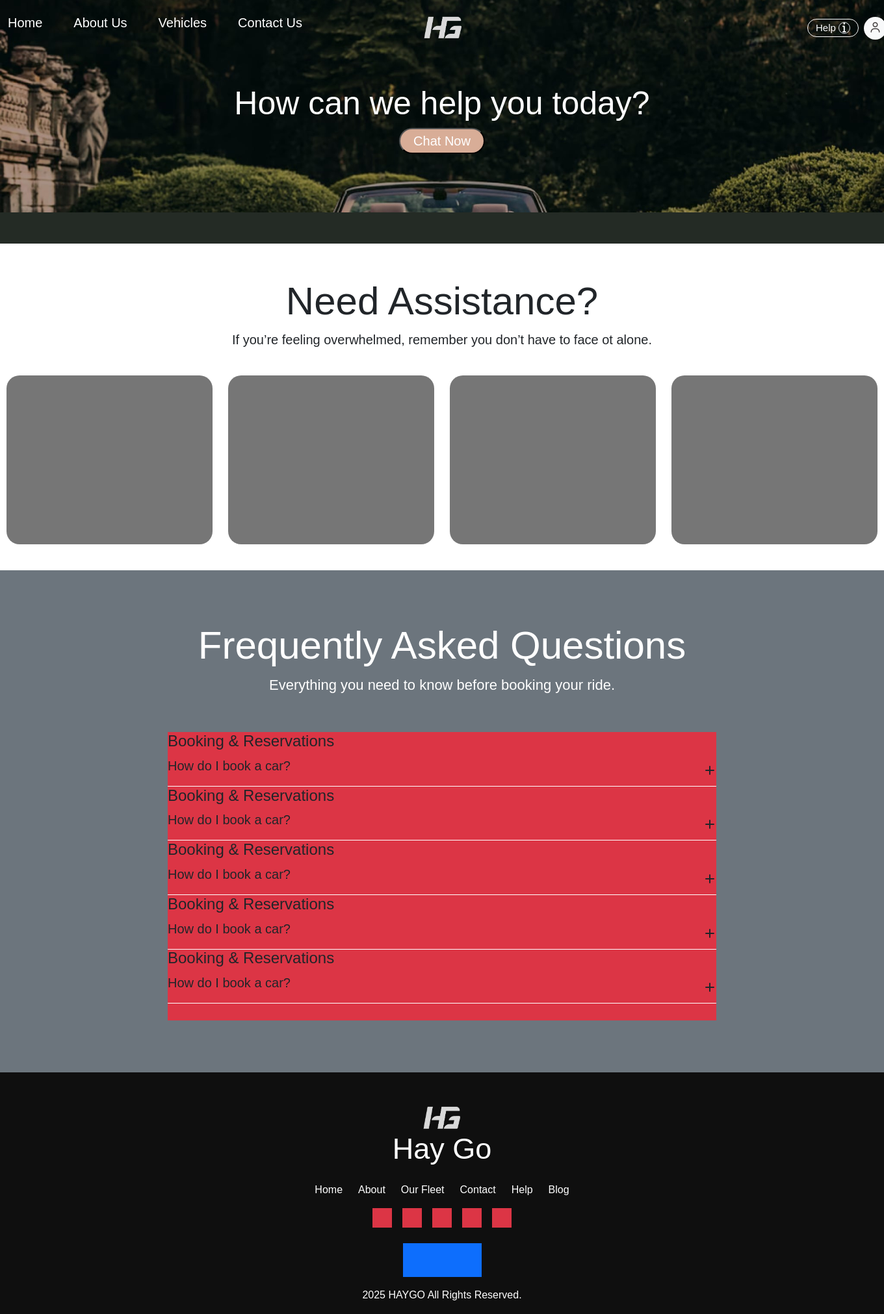
After one commit to devCarlJoseph/haygo-car-rental, a PHP site: page /help.php in a window 1360 px wide. The commit adds this page. Shown: the whole page at 65% size. Run offline with PHP 8.4, Linux system fonts and the light colour scheme; some libraries are stand-ins or nearby versions; some web fonts are replaced.

Commit message:
new changes

```diff
--- a/header.php
+++ b/header.php
@@ -25,7 +25,7 @@
                         <a class="text-decoration-none text-white" href="index.php"><li>Home</li></a>
                         <a class="text-decoration-none text-white" href="about.php"><li>About Us</li></a>
                         <a class="text-decoration-none text-white" href="vehicles.php"><li>Vehicles</li></a>
-                        <li>Contacts</li>
+                        <a class="text-decoration-none text-white" href="contact.php"><li>Contact Us</li></a>
                     </ul>
                 </div>
                 <div>
@@ -35,7 +35,7 @@
                 <div class="d-flex justify-content-center align-items-center gap-2">
                     <div class="bg-transparent d-flex justify-content-center align-items-center gap-1 rounded-5 border border-white text-white"
                         style="width: 4.95rem; height: 1.75rem; font-size: 0.938rem">
-                        Help
+                        <a class="text-decoration-none text-white" href="help.php">Help</a>
                         <div class="bg-transparent rounded-5 d-flex justify-content-center align-items-center border"
                             style="width: 1.125rem; height: 1.125rem">
                             <i class="fa-solid fa-info"></i>
--- /dev/null
+++ b/help.php
@@ -0,0 +1,128 @@
+<?php
+require_once 'header.php';
+?>
+
+<section class="text-white d-flex align-items-center justify-content-center"
+    style="background-image: url('src/assets/images/hero.jpg'); background-size: cover; background-repeat: no-repeat; background-position: top; height: 20.563rem; margin-top: -5rem;">
+    <div class="d-flex flex-column align-items-center" style="margin-top: 2.5rem">
+        <h1 style="font-size: 3.125rem">How can we help you today?</h1>
+        <button class="text-white" style="width: 8.25rem; height: 2.5rem; font-size: 1.25rem; border-radius: 20rem; background: #D8AD97">Chat Now</button>
+    </div>
+</section>
+<div style="background-color: #242B25; height: 3rem; width: 100%; "></div>
+<section style="height: 31.438rem">
+    <div>
+        <div>
+            <div class="d-flex justify-content-center align-items-center">
+                <div class="text-center" style="margin-top: 3.313rem;">
+                    <h2 style="font-size: 3.75rem;">Need Assistance?</h2>
+                    <p style="font-size: 1.25rem;">If you’re feeling overwhelmed, remember you don’t have to face ot alone.</p>
+                </div>
+            </div>
+            <div class="d-flex justify-content-center align-items-center gap-4 mt-4">
+                <div style="width: 19.813rem; height: 16.25rem; background: #484848BF; border-radius: 1.25rem">
+
+                </div>
+                <div style="width: 19.813rem; height: 16.25rem; background: #484848BF; border-radius: 1.25rem">
+
+                </div>
+                <div style="width: 19.813rem; height: 16.25rem; background: #484848BF; border-radius: 1.25rem">
+
+                </div>
+                <div style="width: 19.813rem; height: 16.25rem; background: #484848BF; border-radius: 1.25rem">
+
+                </div>
+            </div>
+        </div>
+    </div>
+</section>
+<section class="bg-secondary" style="height: 48.313rem;">
+    <div>
+        <div>
+            <div class="text-center text-white" style="padding-top: 5rem;">
+                <h1 style="font-size: 3.75rem">Frequently Asked Questions</h1>
+                <p style="font-size: 1.375rem;">Everything you need to know before booking your ride.</p>
+            </div>
+        </div>
+        <div>
+            <div class="d-flex justify-content-center align-items-center" style="margin-top: 3.5rem;">
+                <div class="bg-danger" style="width: 52.75rem; height: 27.75rem;">
+                    <div>
+                        <div>
+                            <h3 style="font-size: 1.5rem;">Booking & Reservations</h3>
+                        </div>
+                        <div class="d-flex justify-content-between align-items-center">
+                            <div>
+                                <p style="font-size: 1.25rem;">How do I book a car?</p>
+                            </div>
+                            <div>
+                                <i class="fa-solid fa-plus"></i>
+                            </div>
+                        </div>
+                    </div>
+                    <div class="bg-white" style="width: 52.75rem; height: 0.05rem;"></div>
+                    <div>
+                        <div>
+                            <h3 style="font-size: 1.5rem;">Booking & Reservations</h3>
+                        </div>
+                        <div class="d-flex justify-content-between align-items-center">
+                            <div>
+                                <p style="font-size: 1.25rem;">How do I book a car?</p>
+                            </div>
+                            <div>
+                                <i class="fa-solid fa-plus"></i>
+                            </div>
+                        </div>
+                    </div>
+                    <div class="bg-white" style="width: 52.75rem; height: 0.05rem;"></div>
+                    <div>
+                        <div>
+                            <h3 style="font-size: 1.5rem;">Booking & Reservations</h3>
+                        </div>
+                        <div class="d-flex justify-content-between align-items-center">
+                            <div>
+                                <p style="font-size: 1.25rem;">How do I book a car?</p>
+                            </div>
+                            <div>
+                                <i class="fa-solid fa-plus"></i>
+                            </div>
+                        </div>
+                    </div>
+                    <div class="bg-white" style="width: 52.75rem; height: 0.05rem;"></div>
+                    <div>
+                        <div>
+                            <h3 style="font-size: 1.5rem;">Booking & Reservations</h3>
+                        </div>
+                        <div class="d-flex justify-content-between align-items-center">
+                            <div>
+                                <p style="font-size: 1.25rem;">How do I book a car?</p>
+                            </div>
+                            <div>
+                                <i class="fa-solid fa-plus"></i>
+                            </div>
+                        </div>
+                    </div>
+                    <div class="bg-white" style="width: 52.75rem; height: 0.05rem;"></div>
+                    <div>
+                        <div>
+                            <h3 style="font-size: 1.5rem;">Booking & Reservations</h3>
+                        </div>
+                        <div class="d-flex justify-content-between align-items-center">
+                            <div>
+                                <p style="font-size: 1.25rem;">How do I book a car?</p>
+                            </div>
+                            <div>
+                                <i class="fa-solid fa-plus"></i>
+                            </div>
+                        </div>
+                    </div>
+                    <div class="bg-white" style="width: 52.75rem; height: 0.05rem;"></div>
+                </div>
+            </div>
+        </div>
+    </div>
+</section>
+
+<?php
+    require_once 'footer.php';
+?>
```
Also changed, not shown: contact.php (added, +73 -0 lines).
